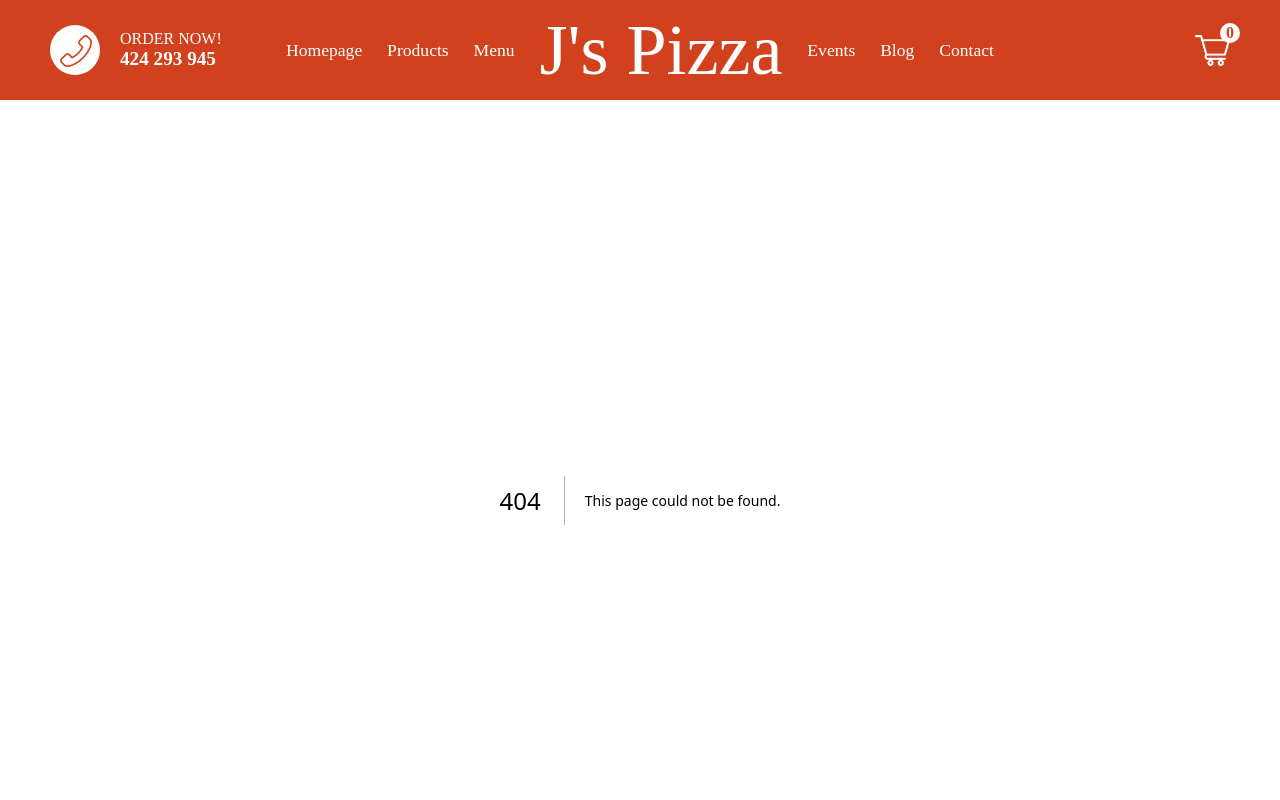
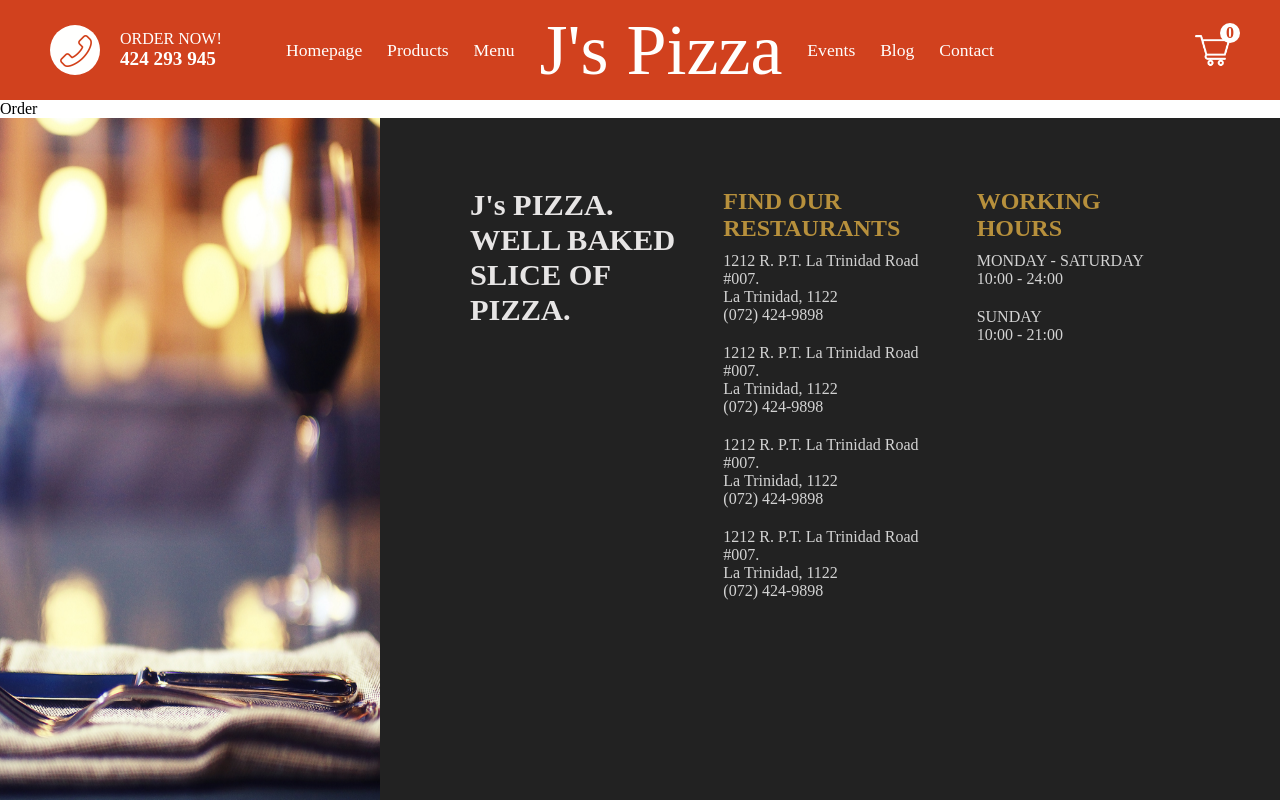
Before and after one commit to awesomedev08/Food-Ordering-Nextjs, a Next.js app: page /orders/1 in a window 1280 px wide. Before the commit this address had no page. Shown: the top 800 px of the page. Built offline with nearby package versions, Linux system fonts and the light colour scheme.

Commit message:
Feat: added initial file for orders

```diff
--- /dev/null
+++ b/pages/orders/[id].js
@@ -0,0 +1,9 @@
+//Import UI
+import styles from "styles/Cart.module.css";
+import Image from "next/image";
+
+const Order = () => {
+  return <div>Order</div>;
+};
+
+export default Order;
```
